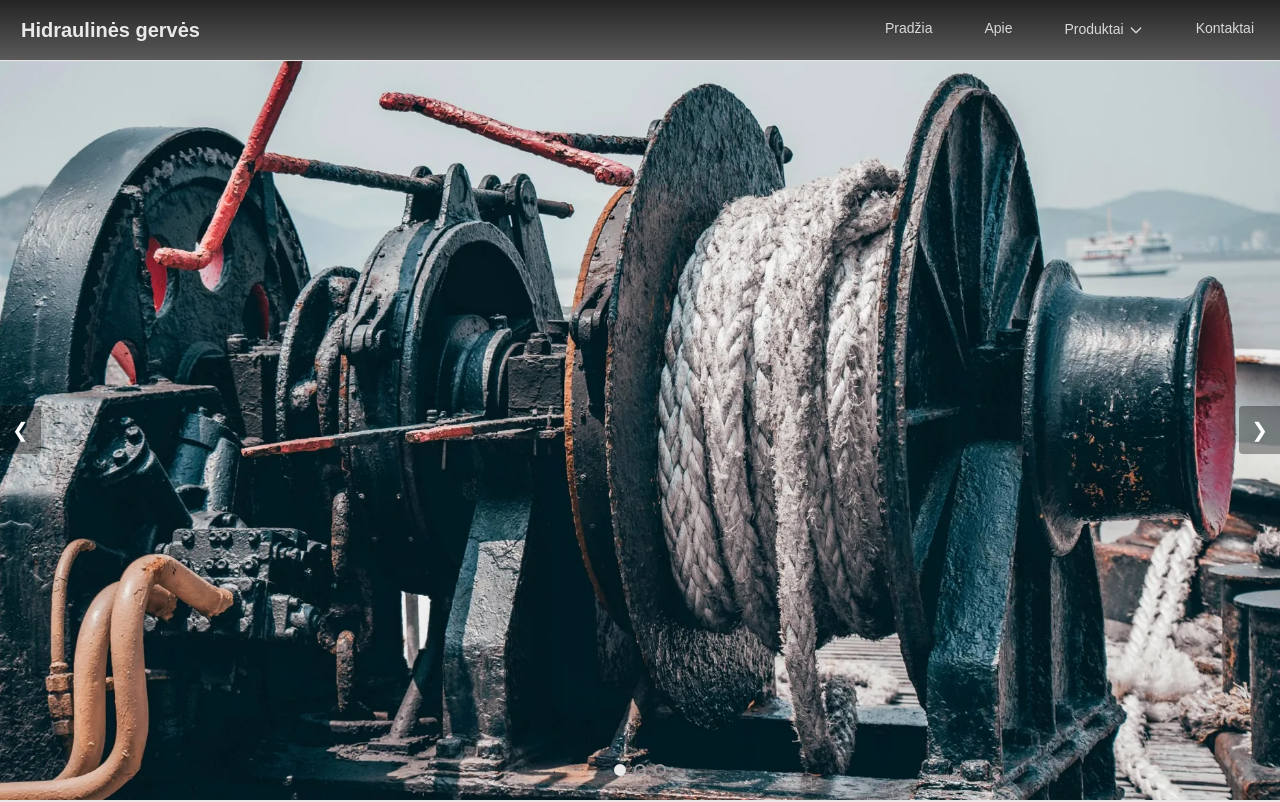
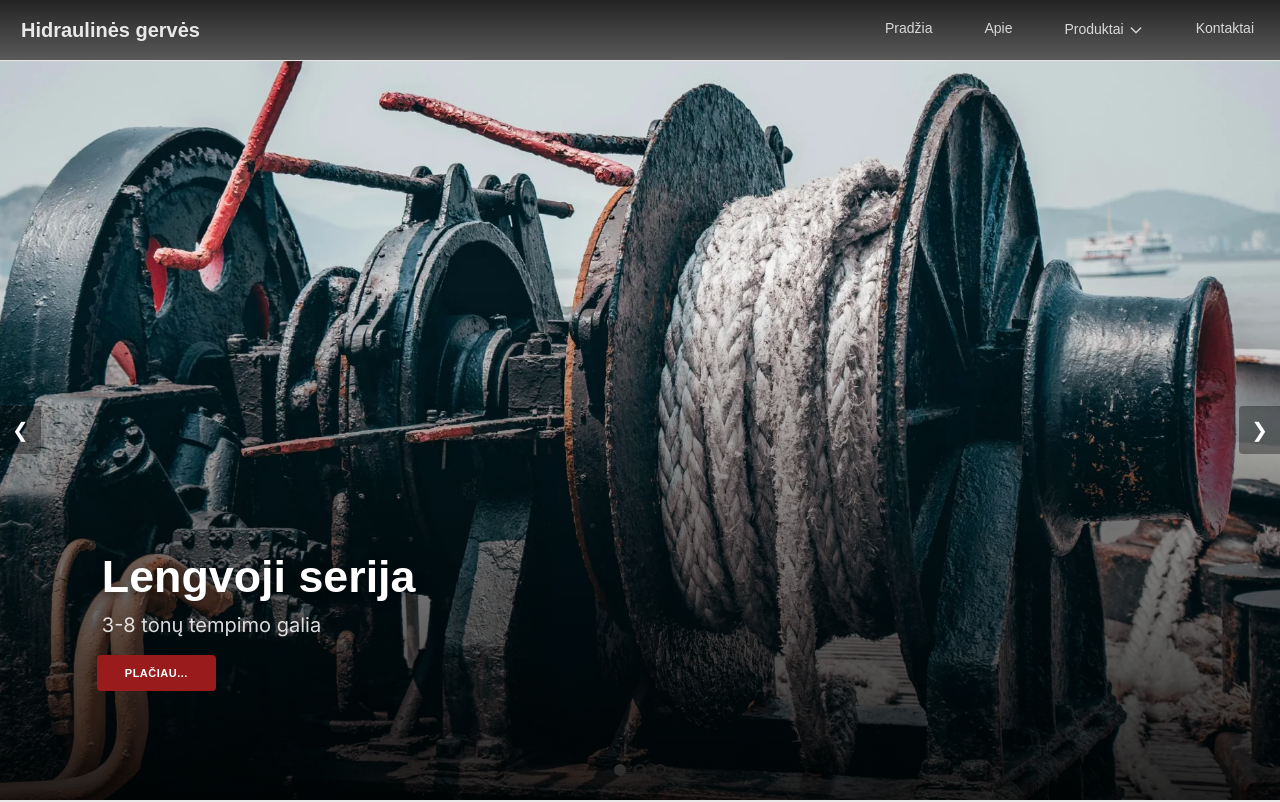
Before and after one commit to KarolisSutas/Hidrauline-gerve, a website built with Vite: page index.html in a window 1280 px wide. Shown: the top 802 px of the page. Built offline with nearby package versions, Linux system fonts and the light colour scheme; a web font is replaced by a local one.

Commit message:
add: slideshow content

```diff
--- a/index.html
+++ b/index.html
@@ -132,14 +132,31 @@
 
                 <div class="mySlides">
                     <img src="/img/test-1.webp" alt="Slide 1" loading="eager">
+                    <div class="slide-content text-white p-5">
+                        <h1 class="slide-title text-red-800">Lengvoji serija</h1>
+                        <p class="slide-description">3-8 tonų tempimo galia</p>
+                        <a href="/produktai.html" class="product-btn">Plačiau...</a>
+                    </div>
                 </div>
 
                 <div class="mySlides">
                     <img src="/img/test-2.webp" alt="Slide 2" loading="lazy">
+                    <div class="slide-content text-white p-5">
+                        <h1 class="slide-title text-red-800">Vidutinė serija</h1>
+                        <p class="slide-description">10-15 tonų tempimo galia</p>
+                        <a href="/produktai/lengvoji-serija/" class="product-btn">Plačiau...</a>
+                    </div>
+
                 </div>
 
                 <div class="mySlides">
                     <img src="/img/test-3.webp" alt="Slide 3" loading="lazy">
+                    <div class="slide-content text-white p-5">
+                        <h1 class="slide-title text-red-800">Sunkioji serija</h1>
+                        <p class="slide-description">20-50 tonų tempimo galia</p>
+                        <a href="/produktai/lengvoji-serija/" class="product-btn">Plačiau...</a>
+                    </div>
+
                 </div>
 
                 <button class="slide-prev" aria-label="Ankstesnis">&#10094;</button>
@@ -150,6 +167,7 @@
                     <button class="carousel-dot" aria-label="Slide 2"></button>
                     <button class="carousel-dot" aria-label="Slide 3"></button>
                 </div>
+
             </div>
 
 
--- a/produktai.html
+++ b/produktai.html
@@ -125,7 +125,7 @@
 
     </header>
     <main>
-        <section class="lengvoji-serija-section flex justify-center items-center py-30 px-10">
+        <section class="series-hero-section flex justify-center items-center py-30 px-10">
 
             <div class="hero-container">
                 <div class="dark-gray bg-stone-700 text-white">
--- a/src/components/slideShow.js
+++ b/src/components/slideShow.js
@@ -13,8 +13,8 @@ export function initSlideShow() {
     let current = 0;
     let timer = null;
     let paused = false;
-    const INTERVAL = 6000;
-    const RESUME_DELAY = 7000;
+    const INTERVAL = 36000;
+    const RESUME_DELAY = 36000;
 
     // ——— Core ———
 
--- a/src/main.css
+++ b/src/main.css
@@ -81,7 +81,7 @@ nav{
   text-decoration: none;
   white-space: nowrap;
   background: linear-gradient(to bottom, rgba(26, 26, 26, 0.9), rgb(42, 42, 42, 0.9));
-  border-bottom: 2px solid transparent;
+  border-bottom: 3px solid transparent;
   transition: all 0.2s ease;
 }
 
@@ -183,6 +183,67 @@ footer{
   object-fit: cover;
   object-position: center;
   display: block;
+}
+
+/* ==== Slide'ų turinys ==== */
+
+/* Gradient overlay – vietoj juodos dėžutės */
+.mySlides::after {
+  content: '';
+  position: absolute;
+  inset: 0;
+  background: linear-gradient(
+    to top,
+    rgba(0, 0, 0, 0.85) 0%,
+    rgba(0, 0, 0, 0.4) 40%,
+    transparent 70%
+  );
+  z-index: 1;
+  pointer-events: none;
+}
+
+.slide-content {
+  position: absolute;
+  z-index: 3;
+  bottom: 12%;
+  left: 6%;
+  max-width: 560px;
+  display: flex;
+  flex-direction: column;
+  gap: 0.5rem;
+}
+
+.slide-title {
+  font-size: clamp(24px, 3.5vw, 48px);
+  color: #ffffff;
+  font-weight: 800;
+  line-height: 1.15;
+  margin: 0;
+  text-shadow: 0 2px 8px rgba(0, 0, 0, 0.5);
+}
+
+.slide-description {
+  font-size: clamp(14px, 1.8vw, 20px);
+  color: rgba(255, 255, 255, 0.85);
+  line-height: 1.4;
+  margin: 0;
+}
+
+.slide-content .product-btn {
+  align-self: flex-start;
+  margin-top: 8px;
+  background: #991b1b;
+  color: #ffffff;
+  border: none;
+  padding: 10px 28px;
+  font-weight: 600;
+  letter-spacing: 0.5px;
+  transition: background 0.3s ease, transform 0.2s ease;
+}
+
+.slide-content .product-btn:hover {
+  background: #b91c1c;
+  transform: translateY(-1px);
 }
 
 /* Rodyklės */
@@ -598,7 +659,7 @@ footer{
   }
 }
 
-/* ===== UŽSAKYTI btn ===== */
+/* ===== UŽKLAUSA btn ===== */
 .btn-order{
   padding: clamp(8px, 1.5vw, 15px) clamp(10px, 2.5vw, 32px);
   border: none;
```
